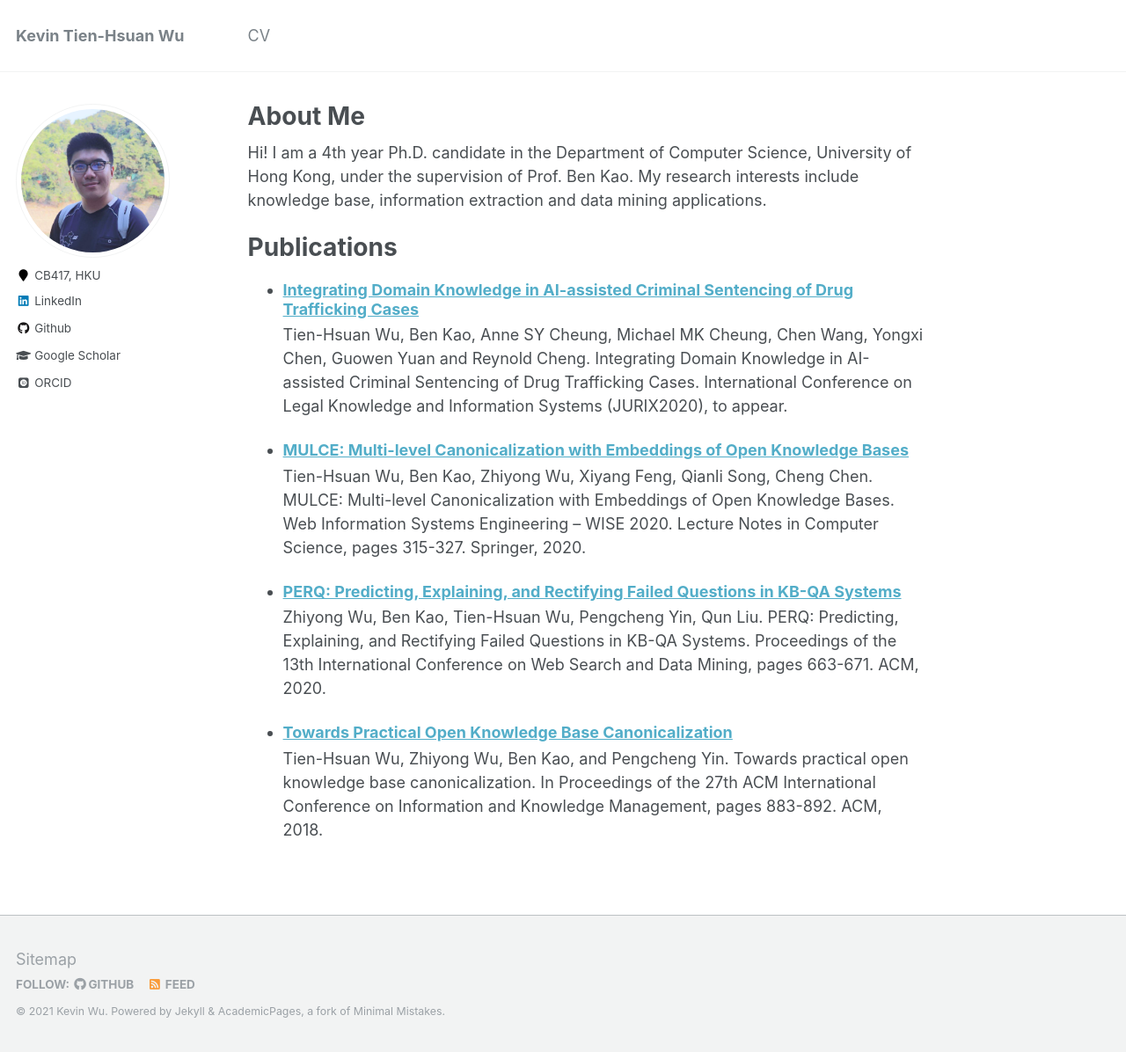
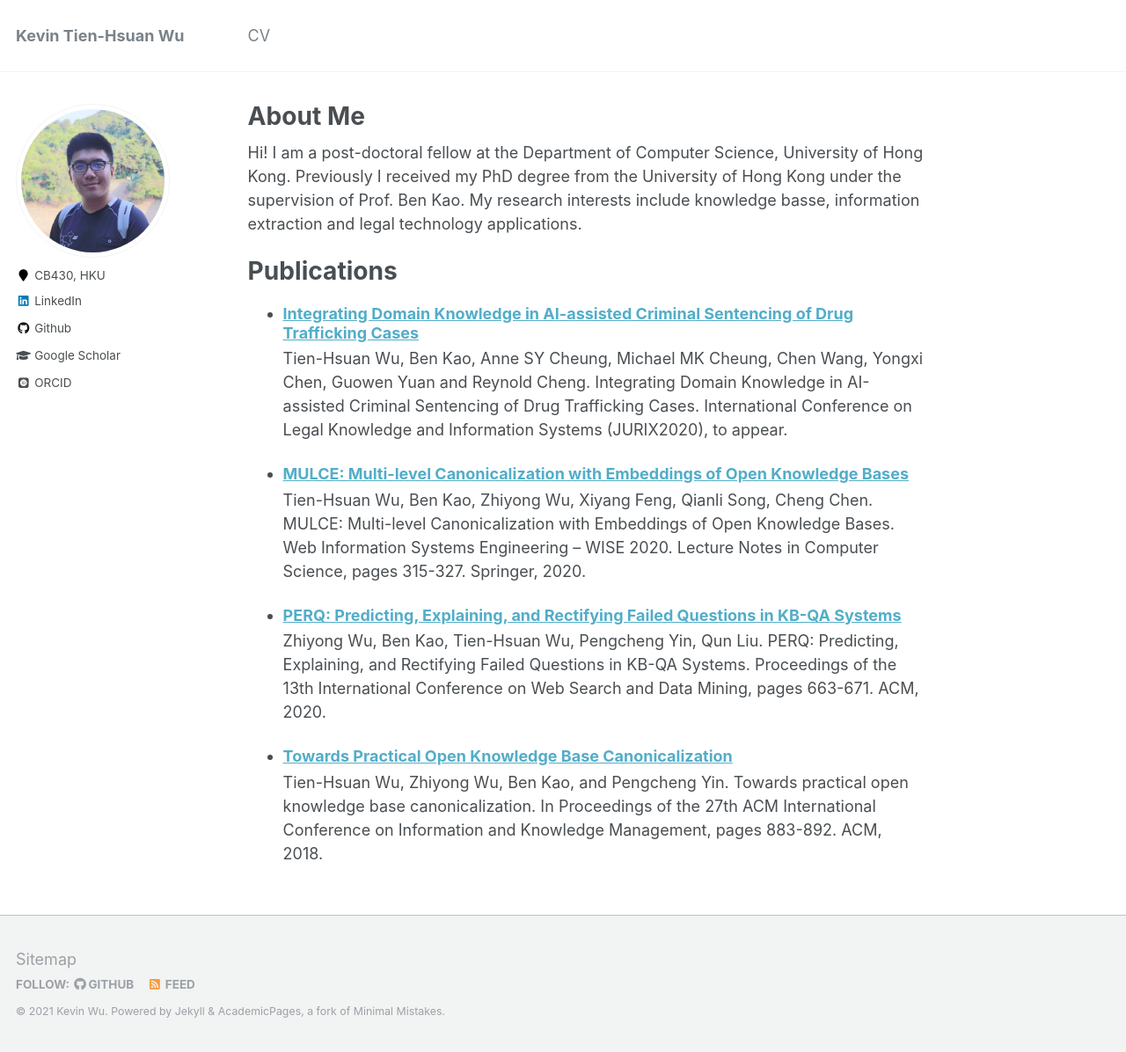
Before and after one commit to kevinthwu/kevinthwu.github.io, a Jekyll site: the page built from _pages/about.md, in a window 1280 px wide and 1196 px high. Shown: the whole window at 88% size. Built offline with Jekyll 4.4.1, drawn with Linux system fonts in a browser that asks for light colours; some web fonts are replaced.

Commit message:
update 2021 nov

```diff
--- a/_config.yml
+++ b/_config.yml
@@ -10,7 +10,7 @@ locale                   : "en-US"
 title                    : "Kevin Tien-Hsuan Wu"
 title_separator          : "-"
 name                     : &name "Kevin Wu"
-description              : &description "PhD Candidate, Compute Science, HKU"
+description              : &description "Post-doctoral Fellow, Dept. of Compute Science, HKU"
 url                      : http://kevinthwu.com # the base hostname & protocol for your site e.g. "https://mmistakes.github.io"
 baseurl                  : "" # the subpath of your site, e.g. "/blog"
 repository               : "kevinthwu/kevinthwu.github.io"
@@ -83,7 +83,7 @@ author:
   name             : #"Your Sidebar Name"
   avatar           : "profile.jpg"
   bio              : #"Your biography for the left-hand sidebar"
-  location         : "CB417, HKU"
+  location         : "CB430, HKU"
   employer         :
   pubmed           : #"https://www.ncbi.nlm.nih.gov/pubmed/?term=john+snow"
   googlescholar    : "https://scholar.google.com/citations?user=OxYG3_IAAAAJ"
--- a/_pages/about.md
+++ b/_pages/about.md
@@ -10,7 +10,7 @@ redirect_from:
 
 {% include base_path %}
 
-Hi! I am a 4th year Ph.D. candidate in the Department of Computer Science, University of Hong Kong, under the supervision of Prof. Ben Kao. My research interests include knowledge base, information extraction and data mining applications.
+Hi! I am a post-doctoral fellow at the Department of Computer Science, University of Hong Kong. Previously I received my PhD degree from the University of Hong Kong under the supervision of Prof. Ben Kao. My research interests include knowledge basse, information extraction and legal technology applications.
 
 Publications
 ======
```
Also changed, not shown: 1 other file.
